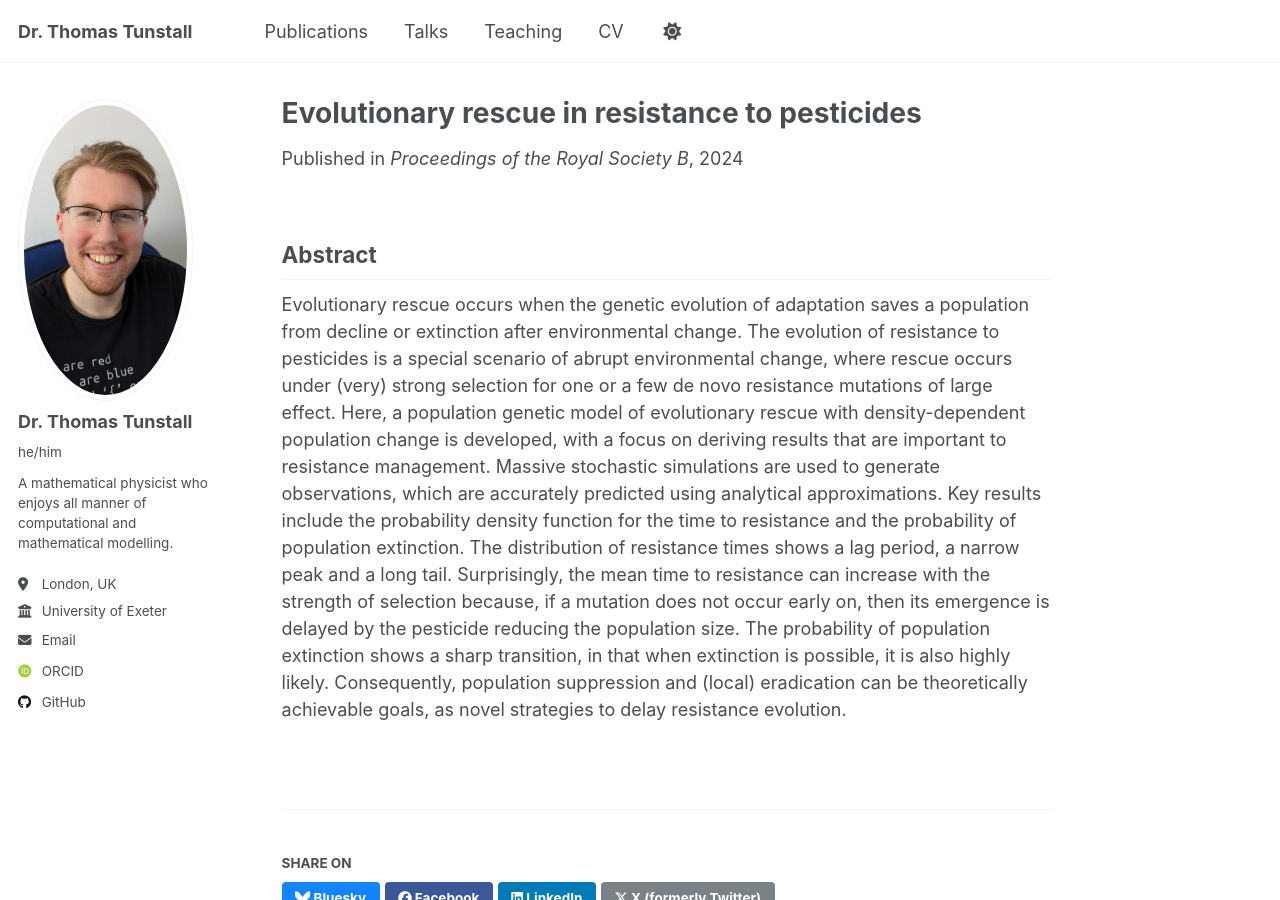
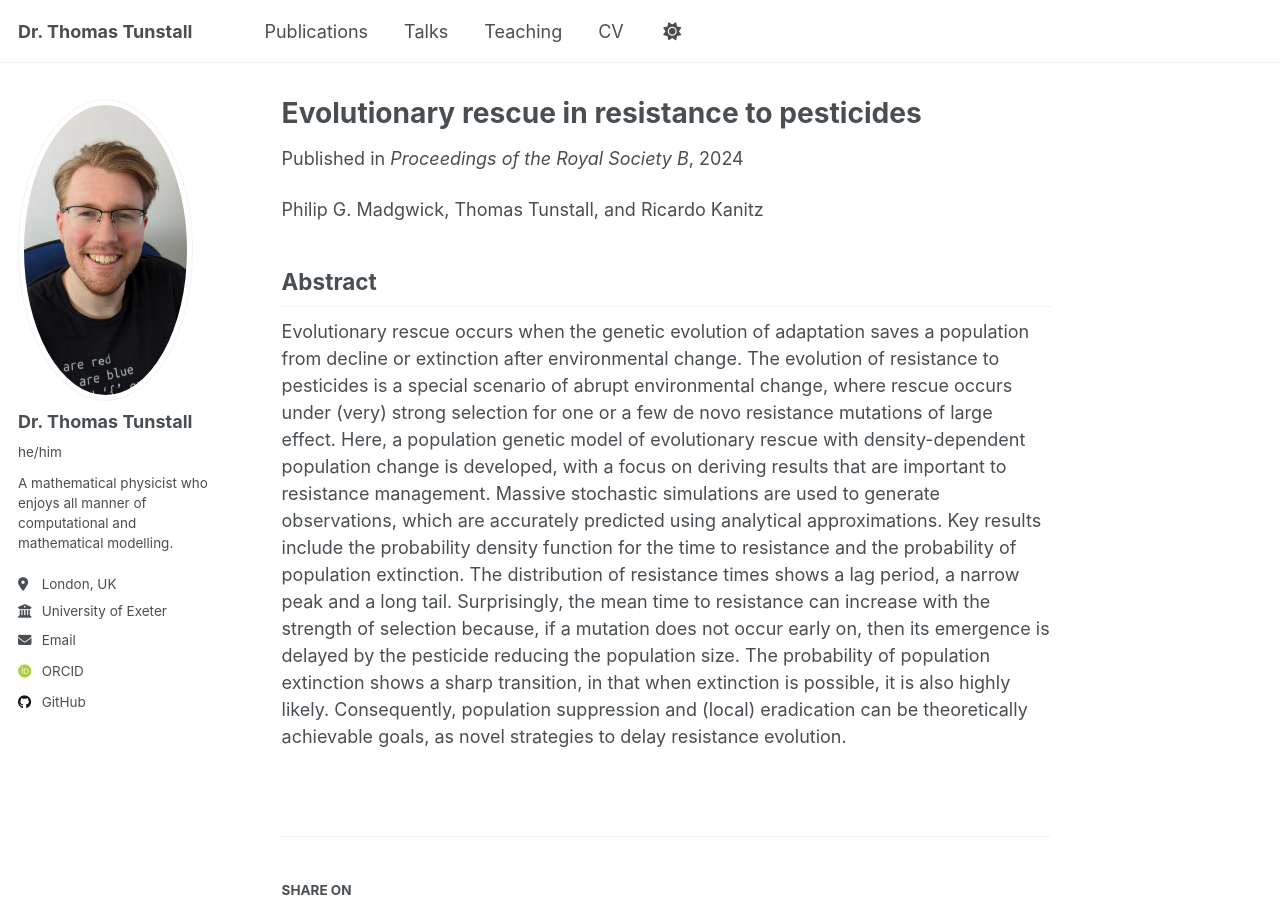
Before and after one commit to ThomasTunstall/ThomasTunstall, a Jekyll site: the page built from _publications/2024-06-26-EvolutionaryRescue.md, in a window 1280 px wide and 900 px high. Built offline with Jekyll 4.4.1, drawn with Linux system fonts in a browser that asks for light colours; some web fonts are replaced.

Commit message:
Update 2024-06-26-EvolutionaryRescue.md

```diff
--- a/_publications/2024-06-26-EvolutionaryRescue.md
+++ b/_publications/2024-06-26-EvolutionaryRescue.md
@@ -8,5 +8,7 @@ venue: 'Proceedings of the Royal Society B'
 paperurl: 'https://doi.org/10.1098/rspb.2024.0805'
 ---
 
+Philip G. Madgwick, Thomas Tunstall, and Ricardo Kanitz
+
 ## Abstract
 Evolutionary rescue occurs when the genetic evolution of adaptation saves a population from decline or extinction after environmental change. The evolution of resistance to pesticides is a special scenario of abrupt environmental change, where rescue occurs under (very) strong selection for one or a few de novo resistance mutations of large effect. Here, a population genetic model of evolutionary rescue with density-dependent population change is developed, with a focus on deriving results that are important to resistance management. Massive stochastic simulations are used to generate observations, which are accurately predicted using analytical approximations. Key results include the probability density function for the time to resistance and the probability of population extinction. The distribution of resistance times shows a lag period, a narrow peak and a long tail. Surprisingly, the mean time to resistance can increase with the strength of selection because, if a mutation does not occur early on, then its emergence is delayed by the pesticide reducing the population size. The probability of population extinction shows a sharp transition, in that when extinction is possible, it is also highly likely. Consequently, population suppression and (local) eradication can be theoretically achievable goals, as novel strategies to delay resistance evolution.
```
